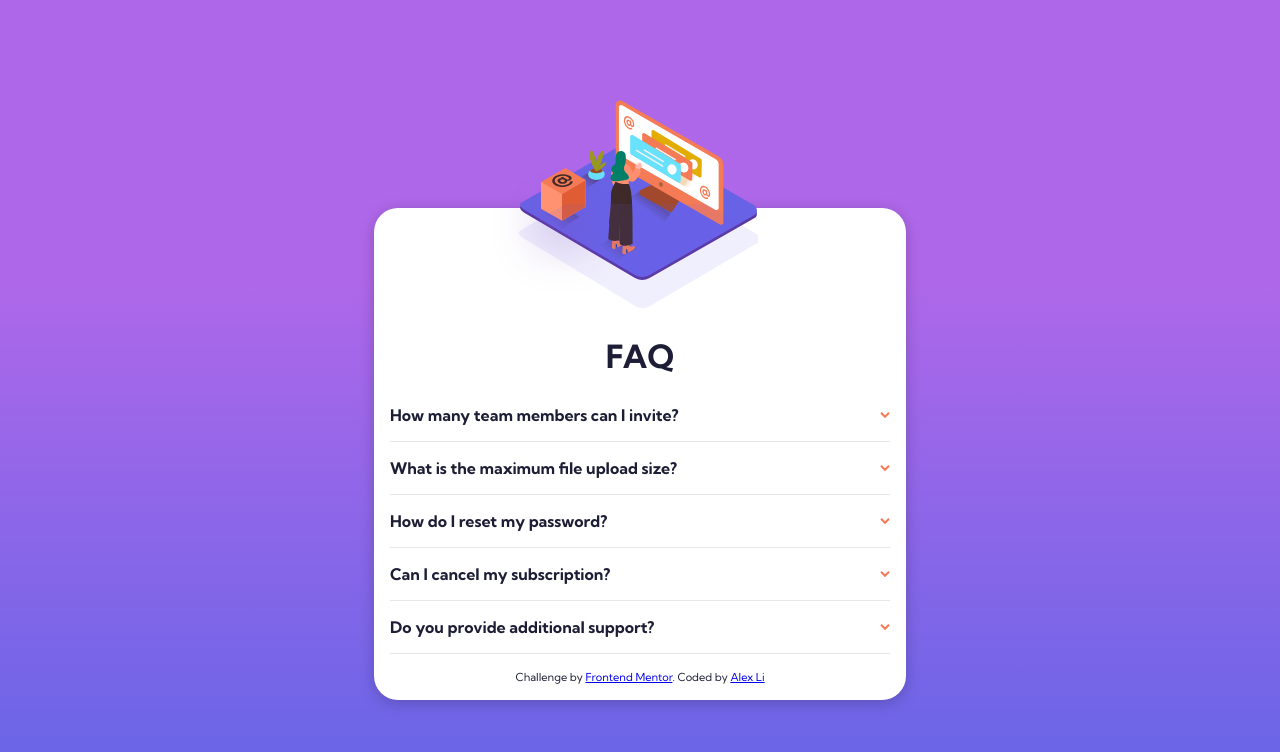
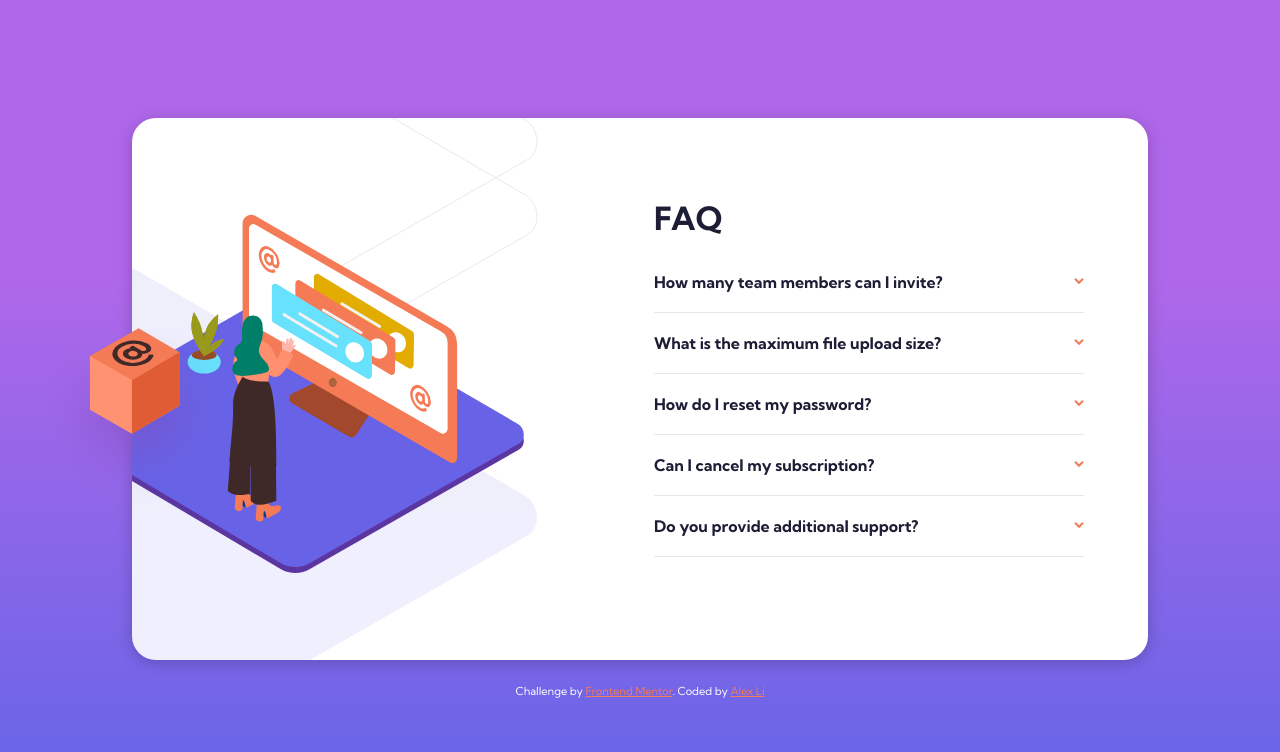
Before and after one commit to awexli/faq-accordion, a React (Create React App) app: page / in a window 1280 px wide. Shown: the top 752 px of the page. Built offline with nearby package versions, Linux system fonts and the light colour scheme.

Commit message:
complete desktop view

```diff
--- a/src/assets/index.jsx
+++ b/src/assets/index.jsx
@@ -1,5 +1,8 @@
 import { ReactComponent as WomanMobile } from './illustration-woman-online-mobile.svg';
+import { ReactComponent as WomanDesktop } from './illustration-woman-online-desktop.svg';
 import { ReactComponent as BackgroundPatternMobile } from './bg-pattern-mobile.svg';
+import { ReactComponent as BackgroundPatternDesktop } from './bg-pattern-desktop.svg';
+import { ReactComponent as BoxDesktop } from './illustration-box-desktop.svg';
 
 export const ArrowDown = ({ isExpand }) => (
   <svg
@@ -20,3 +23,6 @@ export const ArrowDown = ({ isExpand }) => (
 
 export const IllustrationMobile = () => <WomanMobile />;
 export const BackgroundMobile = () => <BackgroundPatternMobile />;
+export const IllustrationDesktop = () => <WomanDesktop />;
+export const BackgroundDesktop = () => <BackgroundPatternDesktop />;
+export const IllustrationBox = () => <BoxDesktop />;
--- a/src/components/Accordion.jsx
+++ b/src/components/Accordion.jsx
@@ -6,6 +6,7 @@ import { ArrowDown } from '../assets';
 const AccordionContainer = styled.div`
   margin-bottom: 8px;
   border-bottom: 1px solid var(--divider-grey);
+  padding: 4px 0;
 
   * {
     font-size: var(--font-size-body);
--- /dev/null
+++ b/src/components/BoxIllustration.jsx
@@ -0,0 +1,24 @@
+import styled from 'styled-components';
+
+import { IllustrationBox } from '../assets';
+
+const IllustrationBoxWrapper = styled.div`
+  svg {
+    position: absolute;
+    left: -5.8rem;
+    top: 13rem;
+    z-index: 2;
+  }
+
+  @media (max-width: 1279px) {
+    display: none;
+  }
+`;
+
+export const BoxIllustration = () => {
+  return (
+    <IllustrationBoxWrapper>
+      <IllustrationBox />
+    </IllustrationBoxWrapper>
+  );
+};
--- a/src/components/Card.jsx
+++ b/src/components/Card.jsx
@@ -1,44 +1,31 @@
 import styled from 'styled-components';
 
-import { IllustrationMobile, BackgroundMobile } from '../assets/index';
 import { Accordion } from './Accordion';
+import { BoxIllustration } from './BoxIllustration';
+import { DesktopIllustration } from './DesktopIllustration';
+import { MobileIllustration } from './MobileIllustration';
 
 // Only purpose is to position the Illustration
 const CardShadow = styled.div`
   position: relative;
   padding-top: 6.75rem;
   margin-top: 1rem;
-`;
 
-const IllustrationWrapper = styled.div`
-  display: flex;
-  justify-content: center;
-  padding-right: 2rem;
-
-  svg {
-    position: absolute;
-    top: 0;
-
-    :nth-child(2) {
-      padding-top: 6.5rem;
-      padding-left: 1.8rem;
-    }
+  @media (min-width: 1280px) {
+    padding: 0;
   }
 `;
 
 const CardContainer = styled.div`
+  width: 270px;
+
   background: white;
-  width: 270px;
   overflow: hidden;
   border-radius: calc(16px * 1.5);
   box-shadow: 0px 3px 15px rgba(0, 0, 0, 0.2);
+
   padding: 8rem 1rem 1rem 1rem;
   margin-bottom: 1rem;
-
-  h1 {
-    text-align: center;
-    margin-top: 0;
-  }
 
   @media (min-width: 375px) {
     width: 300px;
@@ -48,8 +35,42 @@ const CardContainer = styled.div`
     width: 400px;
   }
 
-  @media (min-width: 768px) {
-    width: 500px;
+  @media (min-width: 1280px) {
+    position: relative;
+
+    width: 1000px;
+    padding-top: 5rem;
+    padding-bottom: 5rem;
+    padding-left: 0;
+
+    display: flex;
+    justify-content: space-between;
+    align-items: center;
+  }
+`;
+
+const DesktopPlaceholder = styled.div`
+  width: 400px;
+`;
+
+const FaqContainer = styled.div`
+  h1 {
+    text-align: center;
+    margin-top: 0;
+
+    @media (min-width: 1280px) {
+      text-align: start;
+    }
+  }
+`;
+
+const Accordions = styled.div`
+  @media (min-width: 1280px) {
+    width: 430px;
+    height: 320px;
+    overflow-y: scroll;
+    padding-right: 2rem;
+    margin-right: 1rem;
   }
 `;
 
@@ -57,20 +78,30 @@ const Attribution = styled.div`
   font-size: 11px;
   text-align: center;
   padding-top: 8px;
+  color: white;
+
+  a {
+    color: var(--color-text-primary-red);
+  }
 `;
 
 export const Card = ({ messages }) => {
   return (
     <CardShadow>
-      <IllustrationWrapper>
-        <IllustrationMobile />
-        <BackgroundMobile />
-      </IllustrationWrapper>
+      <BoxIllustration />
+      <MobileIllustration />
       <CardContainer>
+        <DesktopIllustration />
+        <DesktopPlaceholder />
+        <FaqContainer>
           <h1>FAQ</h1>
+          <Accordions>
             {messages.map((message, ndx) => (
               <Accordion messageId={`message-${ndx}`} key={ndx} faq={message} />
             ))}
+          </Accordions>
+        </FaqContainer>
+      </CardContainer>
       <Attribution>
         Challenge by{' '}
         <a
@@ -82,7 +113,6 @@ export const Card = ({ messages }) => {
         </a>
         . Coded by <a href="https://github.com/awexli">Alex Li</a>
       </Attribution>
-      </CardContainer>
     </CardShadow>
   );
 };
--- /dev/null
+++ b/src/components/DesktopIllustration.jsx
@@ -0,0 +1,35 @@
+import styled from 'styled-components';
+
+import {
+  IllustrationDesktop,
+  BackgroundDesktop,
+} from '../assets';
+
+const IllustrationWrapperDesktop = styled.div`
+  height: 350px;
+
+  svg {
+    z-index: 1;
+    position: absolute;
+    left: -5rem;
+
+    :nth-child(2) {
+      z-index: 0;
+      bottom: -8rem;
+      left: -35rem;
+    }
+  }
+
+  @media (max-width: 1279px) {
+    display: none;
+  }
+`;
+
+export const DesktopIllustration = () => {
+  return (
+    <IllustrationWrapperDesktop>
+      <IllustrationDesktop />
+      <BackgroundDesktop />
+    </IllustrationWrapperDesktop>
+  );
+};
--- /dev/null
+++ b/src/components/MobileIllustration.jsx
@@ -0,0 +1,32 @@
+import styled from 'styled-components';
+
+import { IllustrationMobile, BackgroundMobile } from '../assets';
+
+const IllustrationWrapperMobile = styled.div`
+  display: flex;
+  justify-content: center;
+  padding-right: 2rem;
+
+  svg {
+    position: absolute;
+    top: 0;
+
+    :nth-child(2) {
+      padding-top: 6.5rem;
+      padding-left: 1.8rem;
+    }
+  }
+
+  @media (min-width: 1280px) {
+    display: none;
+  }
+`;
+
+export const MobileIllustration = () => {
+  return (
+    <IllustrationWrapperMobile>
+      <IllustrationMobile />
+      <BackgroundMobile />
+    </IllustrationWrapperMobile>
+  );
+};
```
Also changed, not shown: src/assets/illustration-woman-online-desktop.svg. Lines whose indentation alone changed are shown as unchanged.
